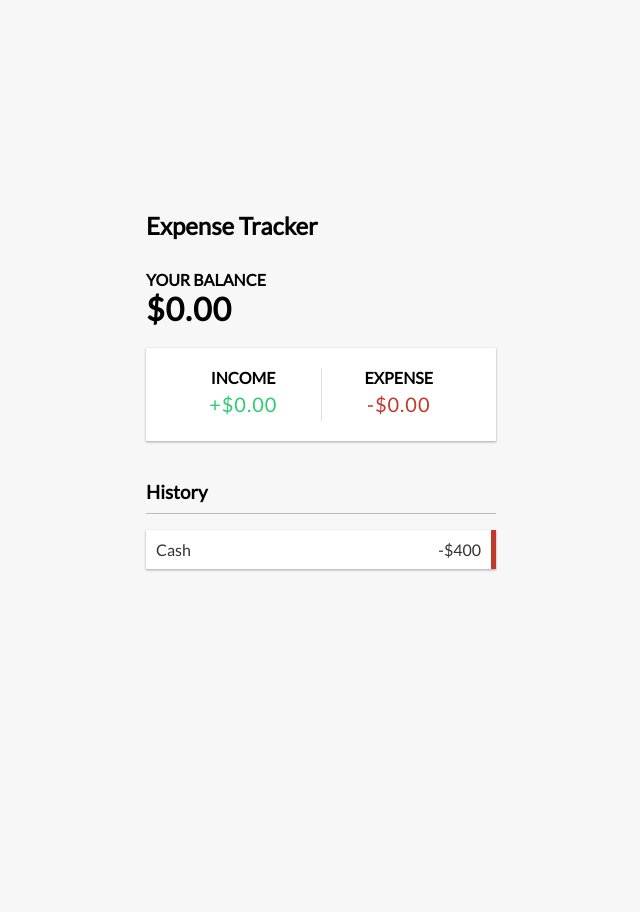
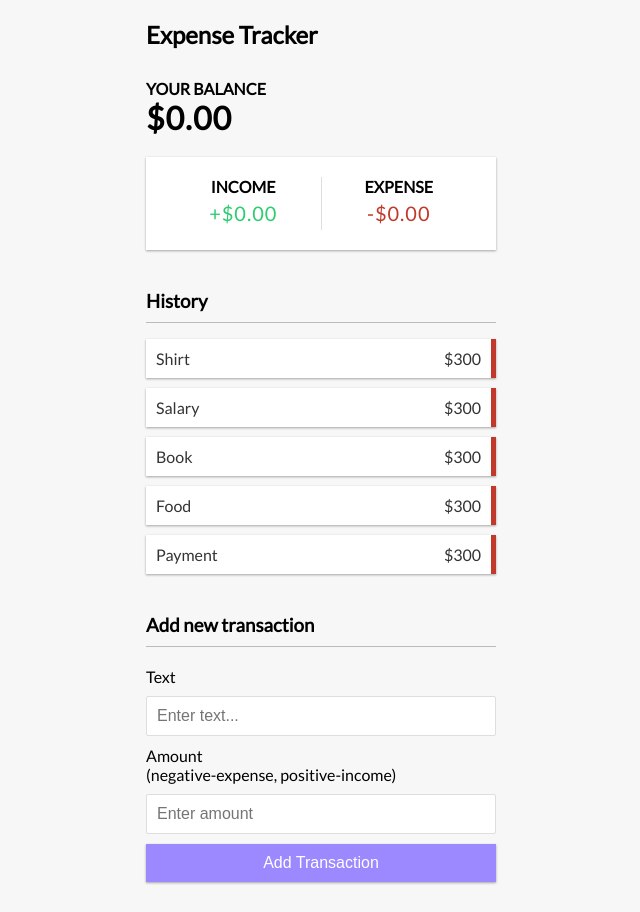
Before and after one commit to AlthafHussainK/wallet, a React (Create React App) app: page / in a window 1280 px wide. Shown: the whole page, without its empty margins (319-959 px from the left). Before the commit the page ends 800 px from the top, so only its background shows below. Built offline with nearby package versions, Linux system fonts and the light colour scheme.

Commit message:
createContext

```diff
--- a/src/App.js
+++ b/src/App.js
@@ -3,18 +3,22 @@ import { Header } from './components/Header'
 import { Balance } from './components/Balance'
 import { IncomeExpenses } from './components/IncomeExpenses';
 import { TransactionList } from './components/TransactionList';
+import { AddTransaction } from './components/AddTransaction';
+
+import { GlobalProvider } from './context/GlobalState'
 
 
 function App() {
   return (
-    <div>
+    <GlobalProvider>
       <Header />
       <div className="container">
         <Balance />
         <IncomeExpenses />
         <TransactionList />
+        <AddTransaction />
       </div>
-    </div>
+    </GlobalProvider>
   );
 }
 
--- a/src/components/AddTransaction.js
+++ b/src/components/AddTransaction.js
@@ -1,21 +1,25 @@
-import React from 'react'
+import React, { useState } from 'react'
 
 export const AddTransaction = () => {
+  const [text, setText] = useState('')
+  const [amount, setAmount] = useState('')
+
   return (
     <>
       <h3>Add new transaction</h3>
       <form>
         <div className="form-control">
           <label htmlFor="text">Text</label>
-          <input type="text" id="text" placeholder="Enter text..." />
+          <input type="text" value={text} onChange={(e) => setText(e.target.value)} id="text" placeholder="Enter text..." />
         </div>
         <div className="form-control">
           <label htmlFor="amount">
             Amount <br/>
             (negative-expense, positive-income)
           </label>
-          <input type="number" id="amount" placeholder="Enter amount" />
+          <input type="number" value={amount} onChange={(e) => setAmount(e.target.value)} id="amount" placeholder="Enter amount" />
         </div>
+        <button className="btn">Add Transaction</button>
       </form>
     </>
   )
--- a/src/components/TransactionList.js
+++ b/src/components/TransactionList.js
@@ -1,13 +1,19 @@
-import React from 'react'
+import React, { useContext } from 'react'
+import { GlobalContext } from '../context/GlobalState'
 
 export const TransactionList = () => {
+  const { transactions } = useContext(GlobalContext)
+
+
   return (
     <>
       <h3>History</h3>
       <ul id="list" className="list">
-        <li className="minus">
-          Cash <span>-$400</span><button className="delete-btn">x</button>
-        </li>
+        { transactions.map(transaction => (
+          <li className="minus">
+          {transaction.text} <span>$300</span><button className="delete-btn">x</button>
+          </li>
+        ))}
       </ul>
     </>
   )
```
Also changed, not shown: src/components/Transaction.js (added).
